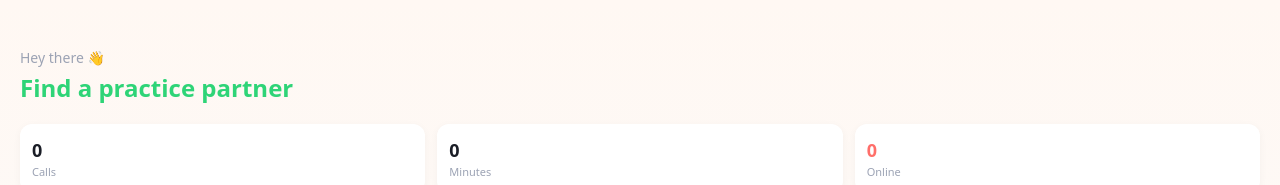
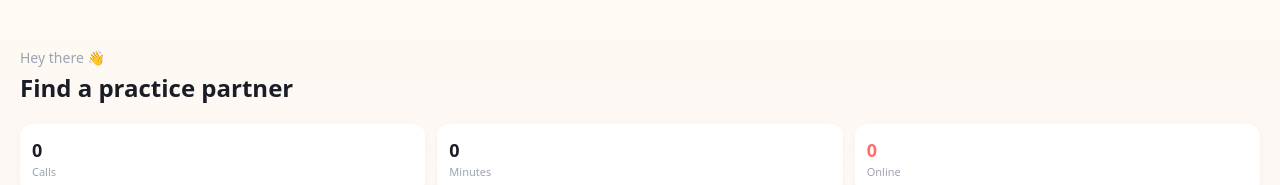
Before and after one commit to AhuvimMaor/english-buddy-web, a Next.js app: page /partners in a window 1280 px wide. Shown: the top 185 px of the page. Built offline with nearby package versions, Linux system fonts and the light colour scheme; no server answers; the database is empty; sample sign-in values are in the browser's storage.

Commit message:
fix(ui): revert 'Find a practice partner' header color to primary text color

```diff
--- a/src/app/partners/page.tsx
+++ b/src/app/partners/page.tsx
@@ -109,7 +109,7 @@ export default function PartnersPage() {
       <header className="px-5 pt-12 pb-6">
         <div className="animate-fade-in-up">
           <p className="text-sm text-[var(--text-muted)] font-medium">Hey {profile?.displayName?.split(' ')[0] || 'there'} 👋</p>
-          <h1 className="text-2xl font-bold text-[var(--accent-green)] mt-1">Find a practice partner</h1>
+          <h1 className="text-2xl font-bold text-[var(--text-primary)] mt-1">Find a practice partner</h1>
         </div>
 
         {/* Stats strip */}
```
